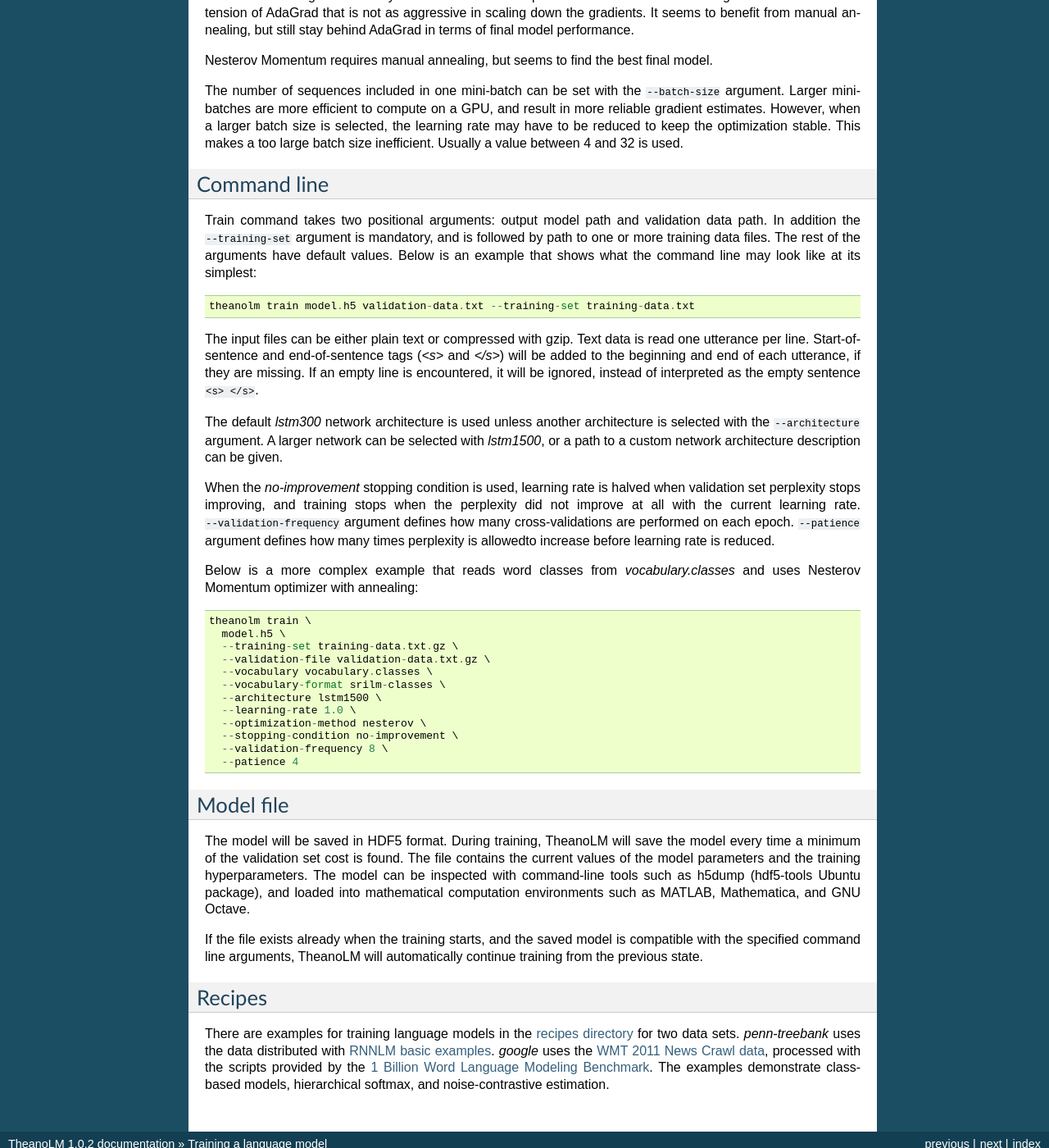
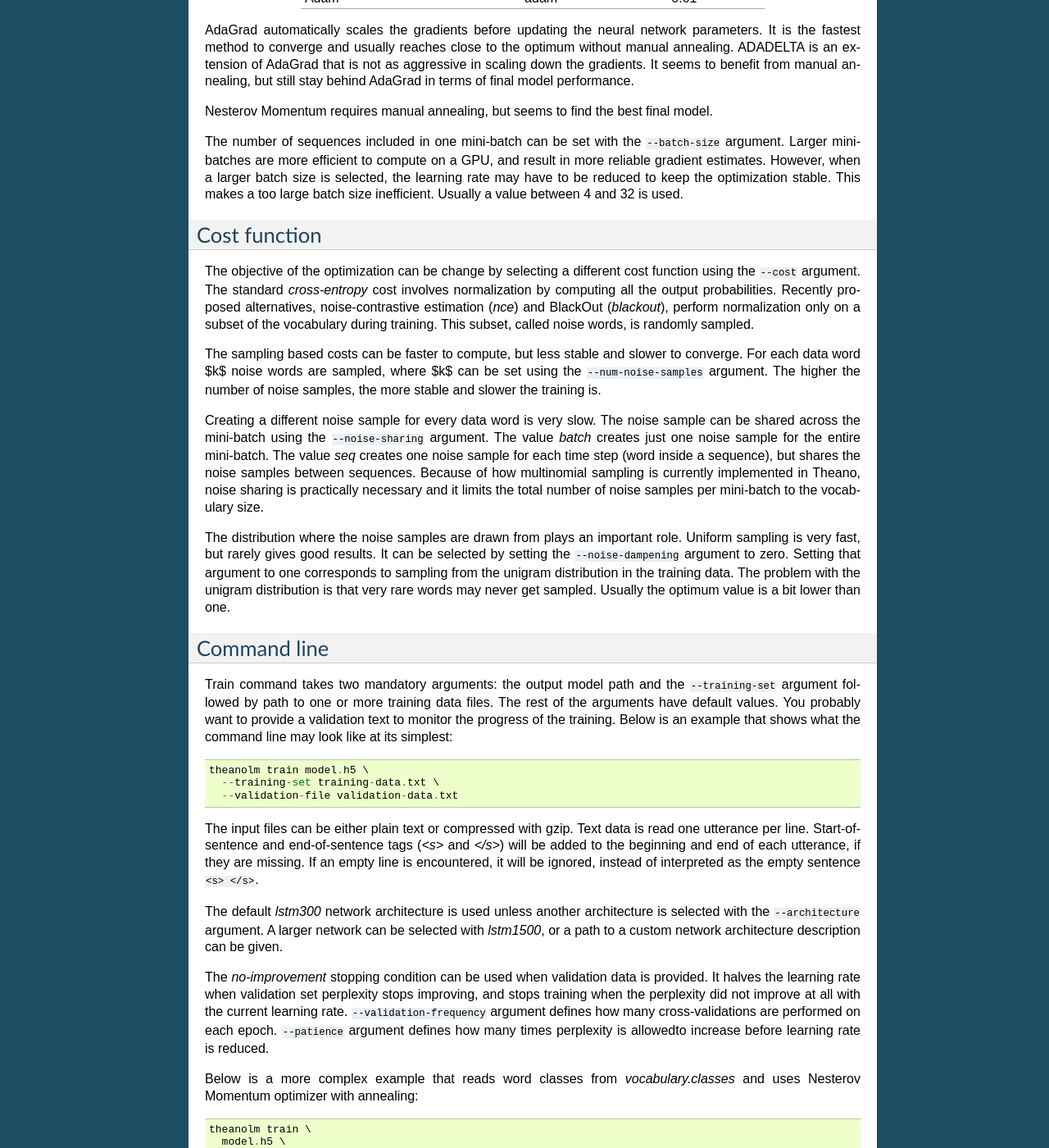
Before and after one commit to senarvi/theanolm, a Sphinx documentation site: the page built from docs/training.rst, in a window 1280 px wide and 1400 px high, scrolled down 2448 px. Shown: the whole window at 82% size. Built offline with Sphinx 7.4.7, drawn with Linux system fonts in a browser that asks for light colours; pages that are not in the unit, such as notebooks, are missing from menus; some of the changed text lies outside the part shown.

Commit message:
Updated documentation
* Instructions for installing locally from pip
* Noise-contrastive estimation and BlackOut
* New GpuArray backend

```diff
--- a/docs/installation.rst
+++ b/docs/installation.rst
@@ -12,6 +12,12 @@ different version of pip is used to install Python 3 packages. In Ubuntu the
 command is ``pip3``. To install system-wide, use::
 
     sudo pip3 install TheanoLM
+
+It is also possible to use `virtualenv <https://virtualenv.pypa.io/en/stable/>`_
+to create an isolated Python environment, or install under your home directory
+by passing the ``--user`` argument to pip::
+
+    pip3 install --user TheanoLM
 
 Linux
 -----
--- a/docs/training.rst
+++ b/docs/training.rst
@@ -7,10 +7,9 @@ Vocabulary
 Because of the softmax normalization performed over the vocabulary at the output
 layer of a neural network, vocabulary size has a huge impact on training speed.
 Vocabulary size can be reduced by clustering words into classes, and estimating
-a language model over the word classes. Another option is to use subword units.
-Training word-based models is also possible even with a large vocabulary, when
-hierarchical softmax is used at the output of the network. These options are
-explained below:
+a language model over the word classes, or using subword units. Another option
+is to approximate the softmax normalization using hierarchical softmax,
+noise-contrastive estimation, or BlackOut. These options are explained below:
 
 * Class-based models are probably the fastest to train and evaluate, because the
   vocabulary size is usually a few thousand. TheanoLM will use unigram
@@ -30,6 +29,11 @@ explained below:
   choices. Training will be considerably faster than with regular softmax, but
   the number of parameters will still be large, meaning that the amount of GPU
   memory may limit the usable vocabulary size.
+* A new alternative to hierarchical softmax is to approximate softmax by
+  sampling a subset of the vocabulary for each mini-batch and contrast the
+  correct target words to these *noise* words only, instead of the whole
+  vocabulary. Only normal softmax output layer supports sampling. This is
+  explained in more detail below.
 
 A vocabulary has to be provided for ``theanolm train`` command using the
 ``--vocabulary`` argument. If classes are not used, the vocabulary is simply a
@@ -176,16 +180,49 @@ batch size is selected, the learning rate may have to be reduced to keep the
 optimization stable. This makes a too large batch size inefficient. Usually a
 value between 4 and 32 is used.
 
+Cost function
+-------------
+
+The objective of the optimization can be change by selecting a different cost
+function using the ``--cost`` argument. The standard *cross-entropy* cost
+involves normalization by computing all the output probabilities. Recently
+proposed alternatives, noise-contrastive estimation (*nce*) and BlackOut
+(*blackout*), perform normalization only on a subset of the vocabulary during
+training. This subset, called noise words, is randomly sampled.
+
+The sampling based costs can be faster to compute, but less stable and slower to
+converge. For each data word $k$ noise words are sampled, where $k$ can be set
+using the ``--num-noise-samples`` argument. The higher the number of noise
+samples, the more stable and slower the training is.
+
+Creating a different noise sample for every data word is very slow. The noise
+sample can be shared across the mini-batch using the ``--noise-sharing``
+argument. The value *batch* creates just one noise sample for the entire
+mini-batch. The value *seq* creates one noise sample for each time step (word
+inside a sequence), but shares the noise samples between sequences. Because of
+how multinomial sampling is currently implemented in Theano, noise sharing is
+practically necessary and it limits the total number of noise samples per
+mini-batch to the vocabulary size.
+
+The distribution where the noise samples are drawn from plays an important role.
+Uniform sampling is very fast, but rarely gives good results. It can be selected
+by setting the ``--noise-dampening`` argument to zero. Setting that argument to
+one corresponds to sampling from the unigram distribution in the training data.
+The problem with the unigram distribution is that very rare words may never get
+sampled. Usually the optimum value is a bit lower than one.
+
 Command line
 ------------
 
-Train command takes two positional arguments: output model path and validation
-data path. In addition the ``--training-set`` argument is mandatory, and is
-followed by path to one or more training data files. The rest of the arguments
-have default values. Below is an example that shows what the command line may
-look like at its simplest::
+Train command takes two mandatory arguments: the output model path and the
+``--training-set`` argument followed by path to one or more training data files.
+The rest of the arguments have default values. You probably want to provide a
+validation text to monitor the progress of the training. Below is an example
+that shows what the command line may look like at its simplest::
 
-    theanolm train model.h5 validation-data.txt --training-set training-data.txt
+    theanolm train model.h5 \
+      --training-set training-data.txt \
+      --validation-file validation-data.txt
 
 The input files can be either plain text or compressed with gzip. Text data is
 read one utterance per line. Start-of-sentence and end-of-sentence tags (*<s>*
@@ -198,12 +235,12 @@ is selected with the ``--architecture`` argument. A larger network can be
 selected with *lstm1500*, or a path to a custom network architecture description
 can be given.
 
-When the *no-improvement* stopping condition is used, learning rate is halved
-when validation set perplexity stops improving, and training stops when the
-perplexity did not improve at all with the current learning rate.
-``--validation-frequency`` argument defines how many cross-validations are
-performed on each epoch. ``--patience`` argument defines how many times
-perplexity is allowedto increase before learning rate is reduced.
+The *no-improvement* stopping condition can be used when validation data is
+provided. It halves the learning rate when validation set perplexity stops
+improving, and stops training when the perplexity did not improve at all with
+the current learning rate. ``--validation-frequency`` argument defines how many
+cross-validations are performed on each epoch. ``--patience`` argument defines
+how many times perplexity is allowedto increase before learning rate is reduced.
 
 Below is a more complex example that reads word classes from
 *vocabulary.classes* and uses Nesterov Momentum optimizer with annealing::
```
Also changed, not shown: docs/usage.rst (+10 -3 lines), docs/images/batch-processing.png, 1 other file.
